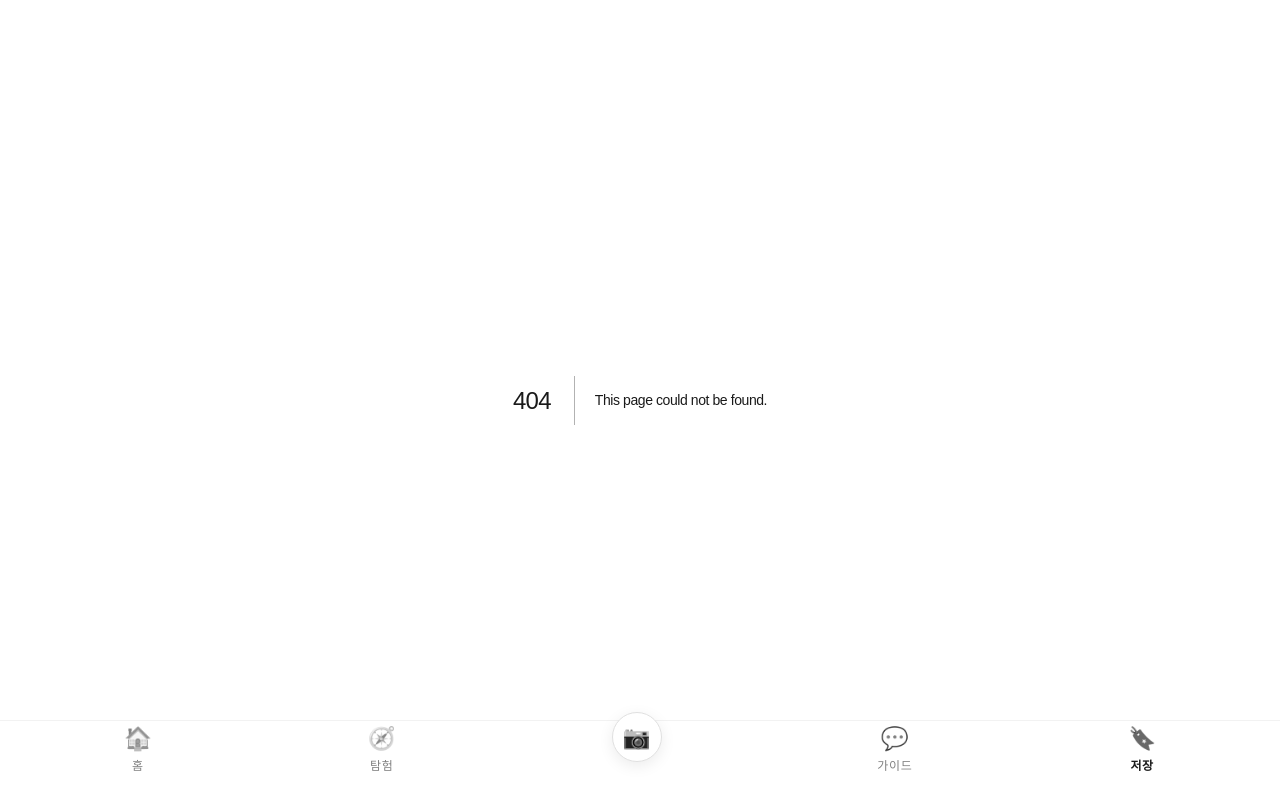
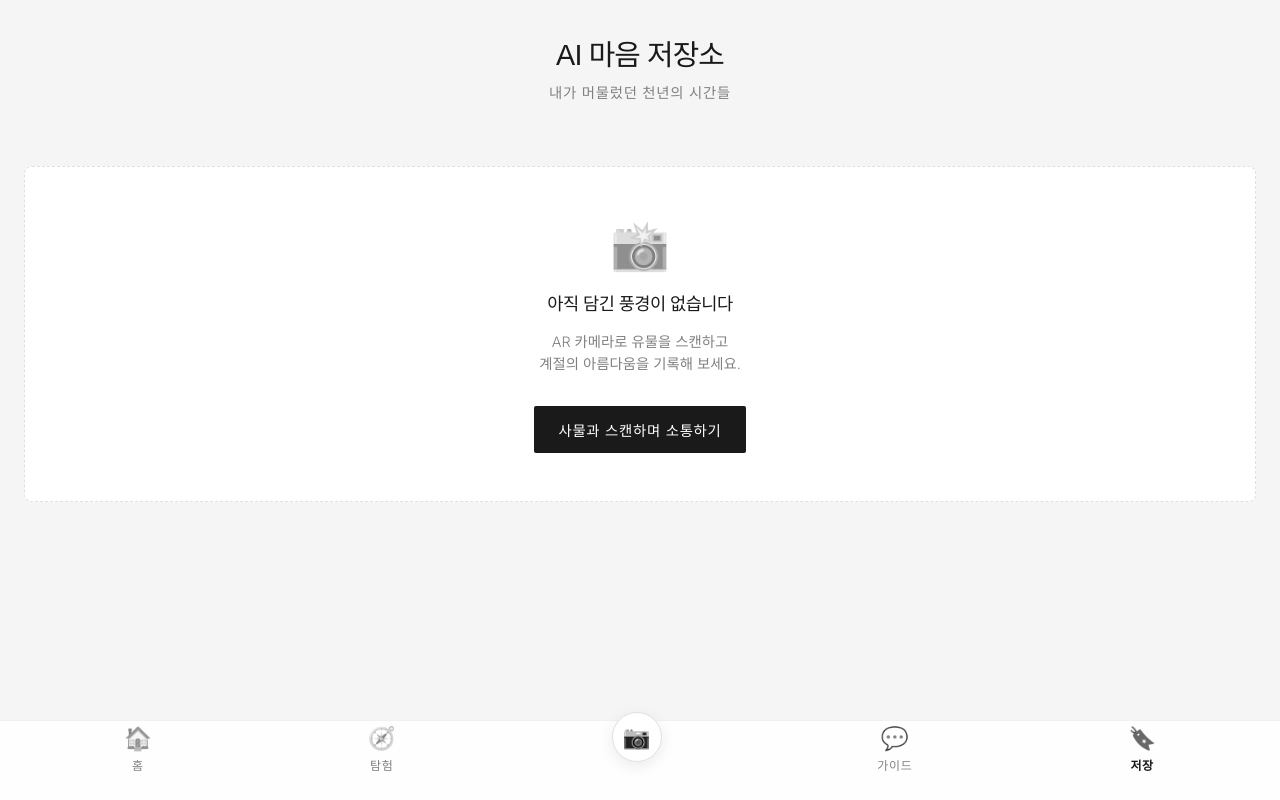
Before and after one commit to Tedchoi108/temple, a Next.js app: page /saved in a window 1280 px wide. Before the commit this address had no page. Built offline with nearby package versions, Linux system fonts and the light colour scheme.

Commit message:
Create Saved page for Photos and Memories (Zen Style)

```diff
--- /dev/null
+++ b/src/app/saved/page.tsx
@@ -0,0 +1,31 @@
+import Link from "next/link";
+import styles from "./saved.module.css";
+
+export default function SavedPage() {
+    return (
+        <main className={`${styles.container} ripple-fade`}>
+            <header className={styles.header}>
+                <h1 className="serif">AI 마음 저장소</h1>
+                <p>내가 머물렀던 천년의 시간들</p>
+            </header>
+
+            <div className={styles.content}>
+                <div className={styles.emptyState}>
+                    <span className={styles.emptyIcon}>📸</span>
+                    <h3 className="serif">아직 담긴 풍경이 없습니다</h3>
+                    <p>
+                        AR 카메라로 유물을 스캔하고<br />
+                        계절의 아름다움을 기록해 보세요.
+                    </p>
+                    <Link href="/ar" style={{ textDecoration: 'none' }}>
+                        <button className={styles.arBtn}>
+                            사물과 스캔하며 소통하기
+                        </button>
+                    </Link>
+                </div>
+            </div>
+
+            <div className={styles.spacer}></div>
+        </main>
+    );
+}
--- /dev/null
+++ b/src/app/saved/saved.module.css
@@ -0,0 +1,77 @@
+.container {
+    display: flex;
+    flex-direction: column;
+    min-height: 100vh;
+    background-color: var(--bg-main);
+    padding: 2rem 1.5rem;
+}
+
+.header {
+    margin-bottom: 2rem;
+    text-align: center;
+}
+
+.header h1 {
+    font-size: 1.8rem;
+    color: var(--primary-color);
+    margin-bottom: 0.5rem;
+}
+
+.header p {
+    font-size: 0.9rem;
+    color: var(--text-secondary);
+    letter-spacing: 0.05em;
+}
+
+.content {
+    display: flex;
+    flex-direction: column;
+    gap: 1.5rem;
+    flex: 1;
+}
+
+.emptyState {
+    display: flex;
+    flex-direction: column;
+    align-items: center;
+    justify-content: center;
+    padding: 3rem 1rem;
+    background: var(--bg-surface);
+    border: 1px dashed var(--border-light);
+    border-radius: var(--radius-lg);
+    text-align: center;
+    gap: 1rem;
+    margin-top: 2rem;
+}
+
+.emptyIcon {
+    font-size: 3rem;
+    opacity: 0.5;
+    filter: grayscale(1);
+}
+
+.emptyState h3 {
+    color: var(--primary-color);
+    font-size: 1.1rem;
+}
+
+.emptyState p {
+    color: var(--text-secondary);
+    font-size: 0.9rem;
+    line-height: 1.5;
+}
+
+.arBtn {
+    margin-top: 1rem;
+    background: var(--primary-color);
+    color: var(--bg-surface);
+    padding: 0.8rem 1.5rem;
+    border-radius: var(--radius-sm);
+    font-weight: 400;
+    letter-spacing: 0.05em;
+    font-size: 0.9rem;
+}
+
+.spacer {
+    height: 100px;
+}
```
